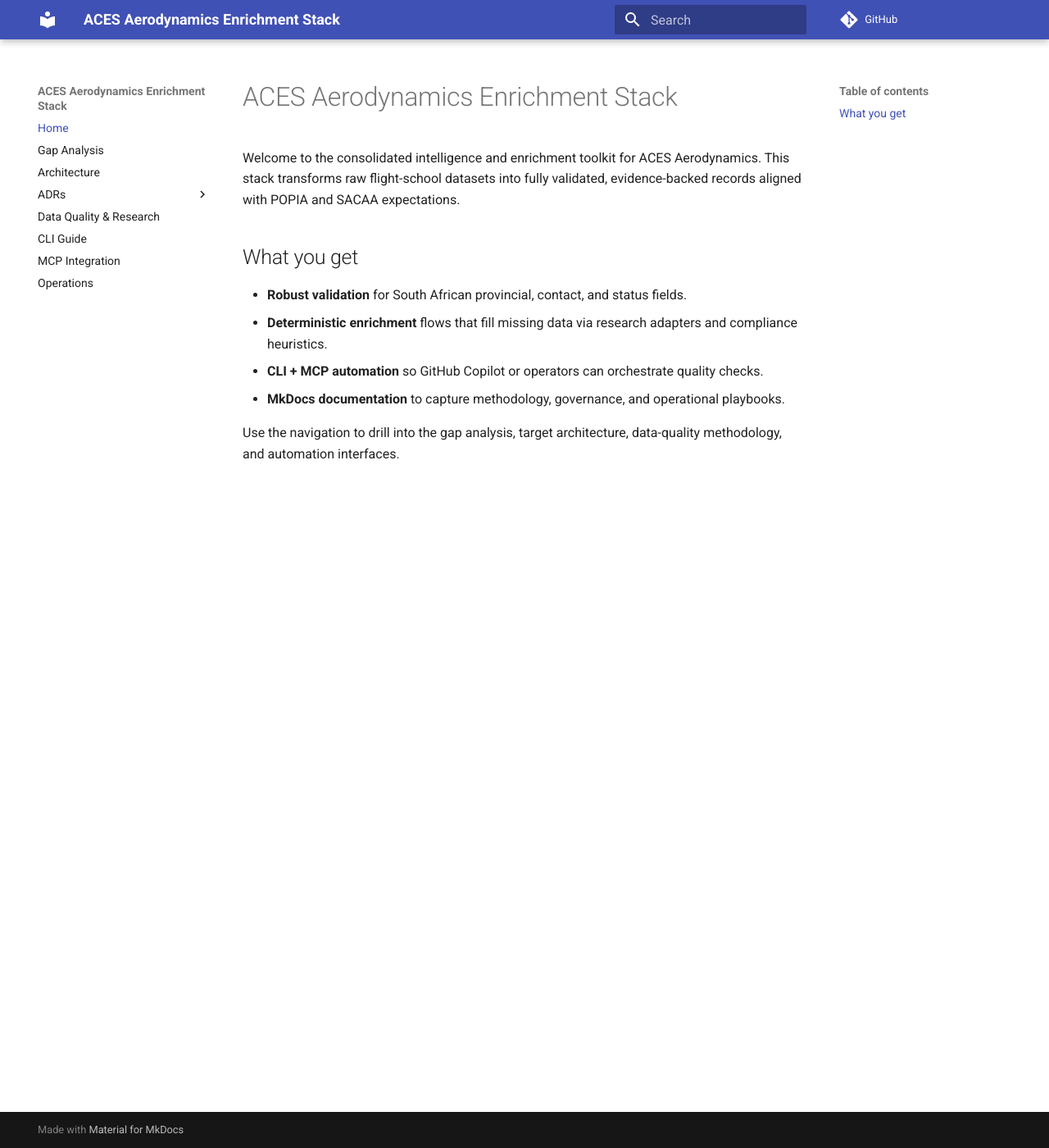
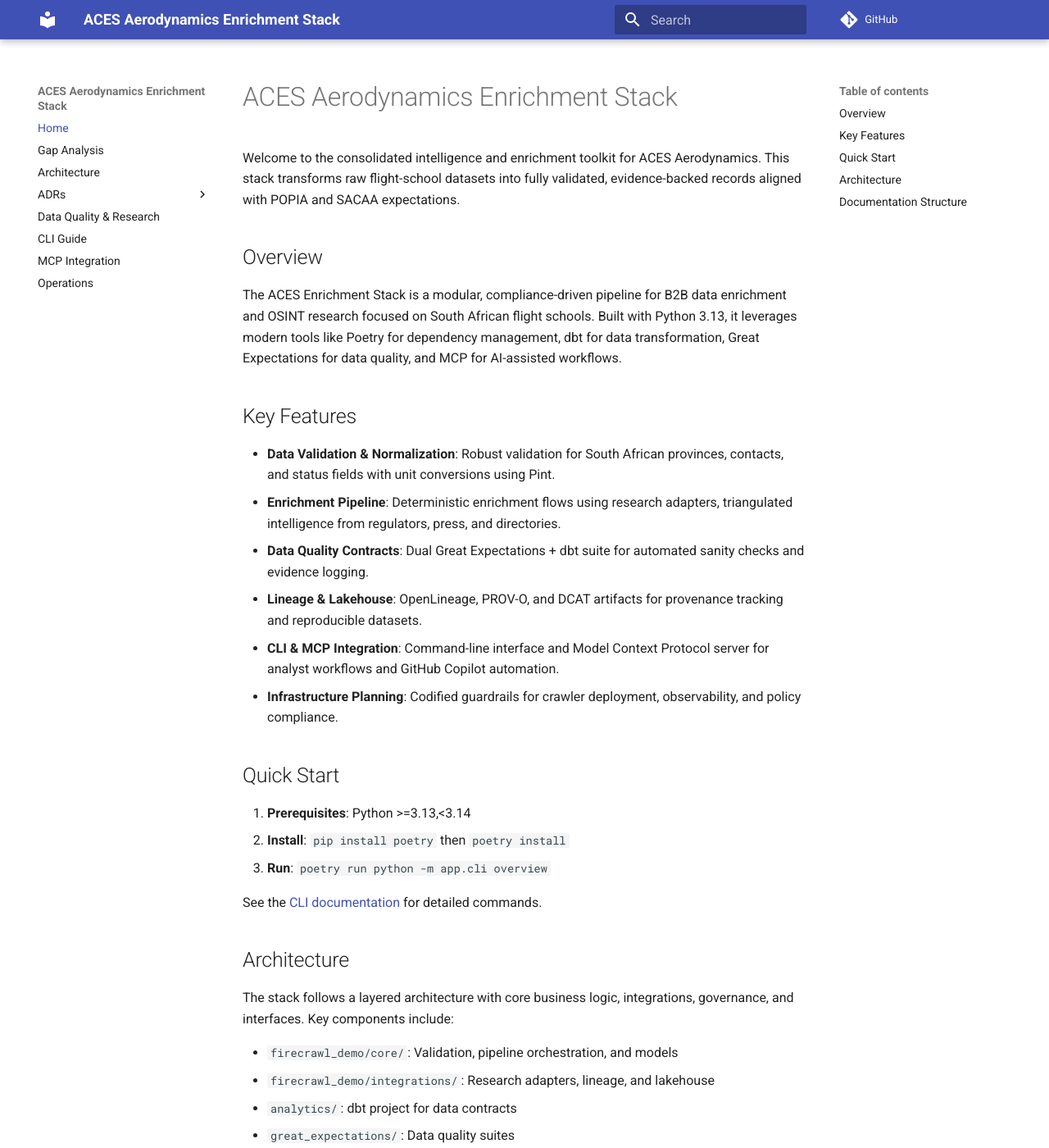
Before and after one commit to IAmJonoBo/watercrawl, an MkDocs documentation site: the page built from docs/index.md, in a window 1280 px wide and 1400 px high. Shown: the whole window at 82% size. Built offline with MkDocs 1.6.1 and Material for MkDocs 9.7.7, drawn with Linux system fonts in a browser that asks for light colours; comment, search, counter and statistics services are not loaded; some of the changed text lies outside the part shown.

Commit message:
docs: update Python version requirement and enhance documentation with new features and CLI commands

```diff
--- a/docs/index.md
+++ b/docs/index.md
@@ -2,11 +2,46 @@
 
 Welcome to the consolidated intelligence and enrichment toolkit for ACES Aerodynamics. This stack transforms raw flight-school datasets into fully validated, evidence-backed records aligned with POPIA and SACAA expectations.
 
-## What you get
+## Overview
 
-- **Robust validation** for South African provincial, contact, and status fields.
-- **Deterministic enrichment** flows that fill missing data via research adapters and compliance heuristics.
-- **CLI + MCP automation** so GitHub Copilot or operators can orchestrate quality checks.
-- **MkDocs documentation** to capture methodology, governance, and operational playbooks.
+The ACES Enrichment Stack is a modular, compliance-driven pipeline for B2B data enrichment and OSINT research focused on South African flight schools. Built with Python 3.13, it leverages modern tools like Poetry for dependency management, dbt for data transformation, Great Expectations for data quality, and MCP for AI-assisted workflows.
 
-Use the navigation to drill into the gap analysis, target architecture, data-quality methodology, and automation interfaces.
+## Key Features
+
+- **Data Validation & Normalization**: Robust validation for South African provinces, contacts, and status fields with unit conversions using Pint.
+- **Enrichment Pipeline**: Deterministic enrichment flows using research adapters, triangulated intelligence from regulators, press, and directories.
+- **Data Quality Contracts**: Dual Great Expectations + dbt suite for automated sanity checks and evidence logging.
+- **Lineage & Lakehouse**: OpenLineage, PROV-O, and DCAT artifacts for provenance tracking and reproducible datasets.
+- **CLI & MCP Integration**: Command-line interface and Model Context Protocol server for analyst workflows and GitHub Copilot automation.
+- **Infrastructure Planning**: Codified guardrails for crawler deployment, observability, and policy compliance.
+
+## Quick Start
+
+1. **Prerequisites**: Python >=3.13,<3.14
+2. **Install**: `pip install poetry` then `poetry install`
+3. **Run**: `poetry run python -m app.cli overview`
+
+See the [CLI documentation](cli.md) for detailed commands.
+
+## Architecture
+
+The stack follows a layered architecture with core business logic, integrations, governance, and interfaces. Key components include:
+
+- `firecrawl_demo/core/`: Validation, pipeline orchestration, and models
+- `firecrawl_demo/integrations/`: Research adapters, lineage, and lakehouse
+- `analytics/`: dbt project for data contracts
+- `great_expectations/`: Data quality suites
+
+For detailed architecture, see [Architecture](architecture.md).
+
+## Documentation Structure
+
+- [Gap Analysis](gap-analysis.md): Current vs. target state
+- [Architecture](architecture.md): System design and components
+- [CLI](cli.md): Command usage and examples
+- [Data Quality](data-quality.md): Validation and contracts
+- [Operations](operations.md): Deployment and maintenance
+- [MCP](mcp.md): AI integration contract
+- [Lineage Lakehouse](lineage-lakehouse.md): Data provenance
+
+Use the navigation sidebar to explore these sections.
```
Also changed, not shown: README.md (+1 -1 lines), docs/architecture.md (+7 -4 lines), docs/cli.md (+9 -0 lines).
